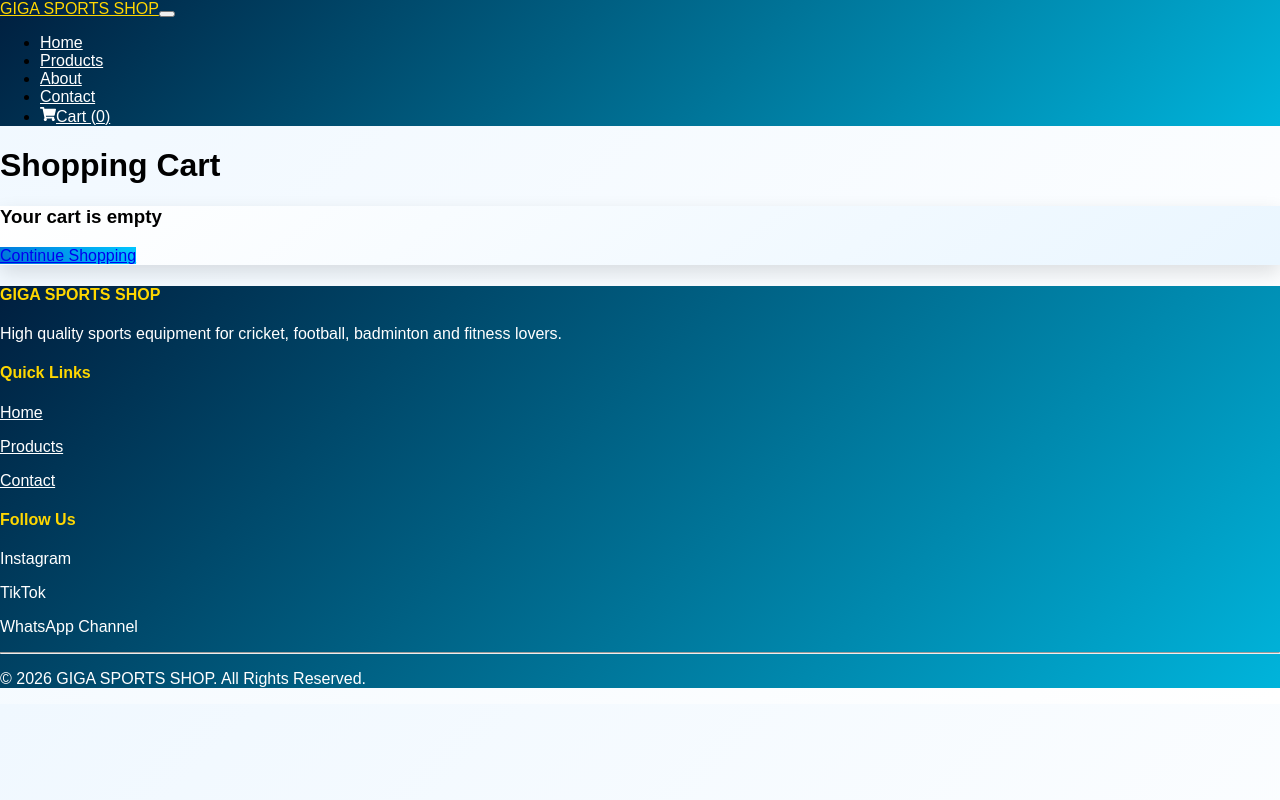
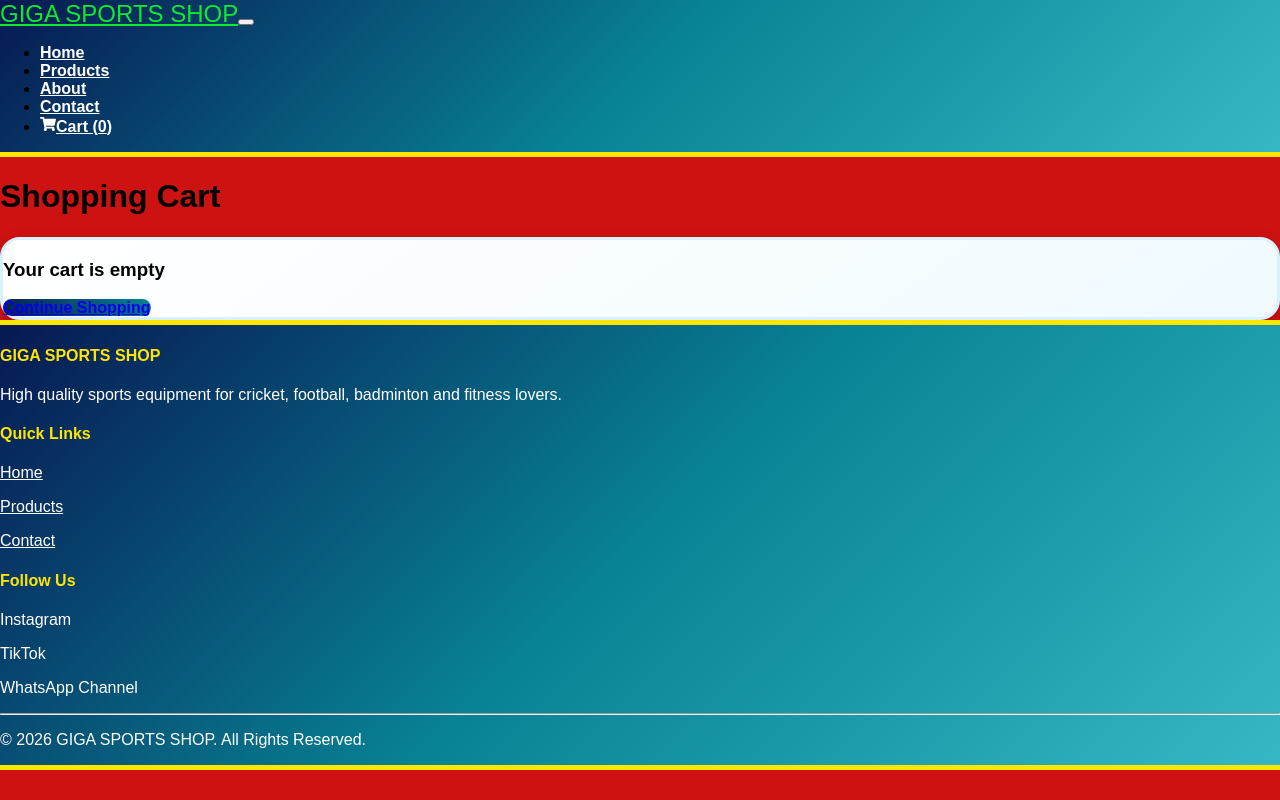
Before and after one commit to zain0333/Giga-sports, a React (Vite) app: page /cart in a window 1280 px wide. Built offline with nearby package versions, Linux system fonts and the light colour scheme.

Commit message:
add colours

```diff
--- a/src/App.css
+++ b/src/App.css
@@ -1,32 +1,34 @@
-/* Main Background */
+/* Website Background Light Blue */
 
 body {
   margin: 0;
-  background: linear-gradient(135deg, #f0f8ff, #ffffff);
+  background-color: #cd1212;
   font-family: Arial, sans-serif;
 }
 
 
-/* Navbar Color */
+/* Navbar */
 
 .navbar {
-  background: linear-gradient(90deg, #001f3f, #0074D9) !important;
+  background: linear-gradient(90deg, #071952, #088395) !important;
+  border-bottom: 3px solid #101112;
 }
 
 
 .navbar-brand {
-  color: #ffd700 !important;
+  color: #0eea2f !important;
+  font-size: 24px;
 }
 
 
 .nav-link {
   color: white !important;
-  transition: 0.3s;
+  font-weight: bold;
 }
 
 
 .nav-link:hover {
-  color: #ffd700 !important;
+  color: #ffe600 !important;
 }
 
 
@@ -36,92 +38,173 @@ body {
 .bg-dark {
   background: linear-gradient(
     135deg,
-    #001f3f,
-    #00b4db
+    #071952,
+    #088395,
+    #37b7c3
   ) !important;
-}
 
-
-.display-4 {
-  color: #ffffff;
+  border-bottom: 5px solid #ffe600;
 }
 
 
 
-/* Cards */
+/* Product Cards */
 
 .card {
-  border: none;
+
+  border: 3px solid #d9f0ff;
+
+  border-radius: 20px;
+
   background: linear-gradient(
     145deg,
     #ffffff,
-    #eaf6ff
+    #f0faff
   );
-  box-shadow: 0 8px 20px rgba(0,0,0,0.12);
+
+  box-shadow:
+    0 8px 20px rgba(0,0,0,0.15);
+
   transition: 0.3s;
-}
 
-
-.card:hover {
-  box-shadow: 0 12px 30px rgba(0,116,217,0.35);
 }
 
 
 
-/* Product Names */
+.card:hover {
 
-.card h5 {
-  color: #003366;
+  border-color: #088395;
+
+  transform: translateY(-8px);
+
+  box-shadow:
+    0 15px 30px rgba(8,131,149,0.35);
+
 }
 
 
-/* Price Color */
+
+/* Product Image Border */
+
+.card-img-top {
+
+  border-bottom: 2px solid #d9f0ff;
+
+}
+
+
+
+/* Product Name */
+
+.card h5 {
+
+  color: #071952;
+
+  font-weight: bold;
+
+}
+
+
+
+/* Price */
 
 .card p {
+
   color: #008000;
-  font-weight: bold;
+
+  font-size: 17px;
+
 }
 
 
 
 /* Buttons */
 
-.btn-primary {
-  background: linear-gradient(
-    45deg,
-    #0074D9,
-    #00c6ff
-  );
-  border: none;
+.btn {
+
+  border-radius: 30px;
+
+  border-width: 2px;
+
+  font-weight: bold;
+
 }
 
 
-.btn-primary:hover {
+
+.btn-primary {
+
   background: linear-gradient(
     45deg,
-    #0056a6,
-    #0099cc
+    #071952,
+    #088395
   );
+
+  border-color: #071952;
+
 }
 
 
-.btn-success {
-  background: linear-gradient(
-    45deg,
-    #00b09b,
-    #96c93d
-  );
-  border: none;
+
+.btn-primary:hover {
+
+  background: #ffe600;
+
+  color: #071952;
+
+  border-color: #ffe600;
+
 }
 
 
+
+.btn-success {
+
+  background: linear-gradient(
+    45deg,
+    #11998e,
+    #38ef7d
+  );
+
+  border: none;
+
+}
+
+
+
 .btn-danger {
+
   background: linear-gradient(
     45deg,
     #ff416c,
     #ff4b2b
   );
+
   border: none;
+
+}
+
+
+
+/* Search and Form Fields */
+
+input,
+textarea {
+
+  border: 2px solid #088395 !important;
+
+  border-radius: 15px !important;
+
+}
+
+
+
+input:focus,
+textarea:focus {
+
+  box-shadow:
+    0 0 10px #37b7c3 !important;
+
 }
 
 
@@ -129,29 +212,31 @@ body {
 /* Category Buttons */
 
 .btn-outline-primary {
-  color: #0074D9;
-  border-color: #0074D9;
-}
 
+  border: 2px solid #088395;
 
-.btn-outline-primary:hover {
-  background: #0074D9;
-  color: white;
+  color: #071952;
+
 }
 
 
 
-/* Input Fields */
+.btn-outline-primary:hover {
 
-input,
-textarea {
-  border: 2px solid #00b4db !important;
+  background: #088395;
+
+  color: white;
+
 }
 
 
-input:focus,
-textarea:focus {
-  border-color: #0074D9 !important;
+
+/* Checkout Card */
+
+.checkout-card {
+
+  border: 3px solid #37b7c3;
+
 }
 
 
@@ -159,29 +244,38 @@ textarea:focus {
 /* Footer */
 
 footer {
+
   background: linear-gradient(
     90deg,
-    #001f3f,
-    #0074D9
+    #071952,
+    #088395
   ) !important;
+
+  border-top: 5px solid #ffe600;
+
 }
 
 
+
 footer h4 {
-  color: #ffd700;
+
+  color: #ffe600;
+
 }
 
 
-footer p {
-  color: white;
+
+footer p,
+footer a {
+
+  color: white !important;
+
 }
 
 
-footer a {
-  color: #ffffff !important;
-}
-
 
 footer a:hover {
-  color: #ffd700 !important;
+
+  color: #ffe600 !important;
+
 }
```
